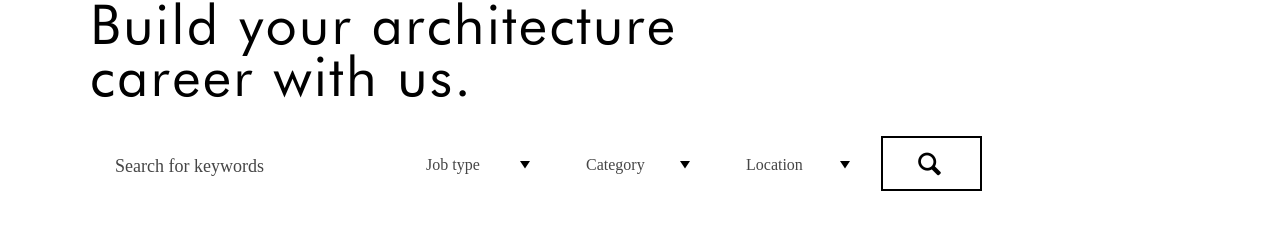
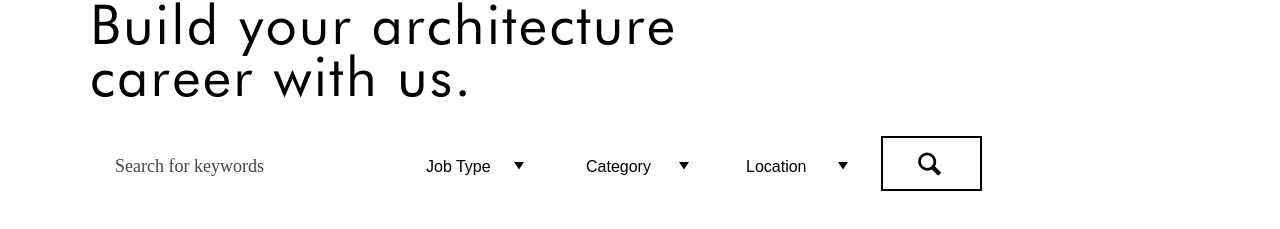
Before and after one commit to elizabethmaccabe/HunterDunning, a website: page index.html in a window 1280 px wide. Shown: the part 258-487 px from the top of the page. Drawn offline with Linux system fonts and the light colour scheme; a web font is replaced by a local one.

Commit message:
Fixed Padding and Select List

```diff
--- a/index.html
+++ b/index.html
@@ -56,41 +56,42 @@
                             <h1>Build your architecture career with us.</h1>
                             <ul class="form-fields">
                                 <li><input type="text" placeholder="Search for keywords"></li>
-                                <li class="dropdown dropdown-type"><a href="#">Job type<span><img src="assets/images/triangle-black.png"></span></a>
-                                    <ul class="dropdown-content content-type">
-                                        <li><a href="javascript:void(0)">Contract/Temporary</a></li>
-                                        <li><a href="javascript:void(0)">Permanent</a></li>
-                                    </ul>
-                                </li>
-                                <li class="dropdown dropdown-category"><a href="#">Category<span><img src="assets/images/triangle-black.png"></span></a>
-                                    <ul class="dropdown-content content-category">
-                                        <li><a href="javascript:void(0)">Architects</a></li>
-                                        <li><a href="javascript:void(0)">Architectural Assistants</a></li>
-                                        <li><a href="javascript:void(0)">Interior Designers</a></li>
-                                        <li><a href="javascript:void(0)">Landscape Design &amp; Planning</a></li>
-                                        <li><a href="javascript:void(0)">Other</a></li>
-                                        <li><a href="javascript:void(0)">Senior Appointments</a></li>
-                                        <li><a href="javascript:void(0)">Technical Coordinators/ Managers</a></li>
-                                        <li><a href="javascript:void(0)">Technicians/Technologists</a></li>
-                                    </ul>
-                                </li>
-                                <li class="dropdown dropdown-location"><a href="#">Location<span><img src="assets/images/triangle-black.png"></span></a>
-                                    <ul class="dropdown-content content-location">
-                                        <li><a href="javascript:void(0)">East Anglia</a></li>
-                                        <li><a href="javascript:void(0)">East Midlands</a></li>
-                                        <li><a href="javascript:void(0)">Ireland</a></li>
-                                        <li><a href="javascript:void(0)">London</a></li>
-                                        <li><a href="javascript:void(0)">North</a></li>
-                                        <li><a href="javascript:void(0)">North East</a></li>
-                                        <li><a href="javascript:void(0)">North West</a></li>
-                                        <li><a href="javascript:void(0)">Norhern Ireland</a></li>
-                                        <li><a href="javascript:void(0)">Scotland</a></li>
-                                        <li><a href="javascript:void(0)">South East</a></li>
-                                        <li><a href="javascript:void(0)">South West</a></li>
-                                        <li><a href="javascript:void(0)">Wales</a></li>
-                                        <li><a href="javascript:void(0)">West Midlands</a></li>
-                                    </ul>
-                                </li>
+                                <select class="dropdown dropdown-type">
+                                    <option selected disabled>Job Type</option>
+                                    <option>Contract/Temporary</option>
+                                    <option>Permanent</option>
+                                </select>
+                                <span class="arrow-type"><img src="assets/images/triangle-black.png"></span>
+                                <select class="dropdown dropdown-category">
+                                    <option selected disabled>Category</option>
+                                    <option>Architects</option>
+                                    <option>Architectural Assistants</option>
+                                    <option>Interior Designers</option>
+                                    <option>Landscape Design &amp; Planning</option>
+                                    <option>Other</option>
+                                    <option>Senior Appointments</option>
+                                    <option>Technical Coordinators/ Managers</option>
+                                    <option>Technicians/Technologists</option>
+                                </select>
+                                <span class="arrow-category"><img src="assets/images/triangle-black.png"></span>
+                                <select class="dropdown dropdown-location">
+                                    <option selected disabled>Location</option>
+                                    <option>East Anglia</option>
+                                    <option>East Anglia</option>
+                                    <option>East Midlands</option>
+                                    <option>Ireland</option>
+                                    <option>London</option>
+                                    <option>North</option>
+                                    <option>North East</option>
+                                    <option>North West</option>
+                                    <option>Norhern Ireland</option>
+                                    <option>Scotland</option>
+                                    <option>South East</option>
+                                    <option>South West</option>
+                                    <option>Wales</option>
+                                    <option>West Midlands</option>
+                                </select>
+                                <span class="arrow-location"><img src="assets/images/triangle-black.png"></span>
                                 <li class="search-field"><a href="jobs.html"><button class="search"><img class="search-icon" src="assets/images/homepage/search-black.png"></button></a></li>
                             </ul>
                         </form>
--- a/sass/pages/_home.scss
+++ b/sass/pages/_home.scss
@@ -189,30 +189,17 @@
 
                     .dropdown
                     {
+                        z-index: 0;
                         position: absolute;
                         width: 150px;
                         height: 55px;
                         background-color: $white;
-                        padding-top: 20px;
+                        padding-top: 5px;
                         padding-left: 25px;
-
-                        a
-                        {
-                            font-family: GothamLight;
-                            color: $dark-grey;
-                        }
-
-                        span
-                        {
-                            position: absolute;
-                            right: 21px;
-                            top: 19px;
-
-                            img
-                            {
-                                width: 10px;
-                            }
-                        }
+                        border: none;
+                        border-radius: 0px;
+                        -webkit-appearance: none;
+                        -webkit-border-radius: 0px;
 
                         .dropdown-content
                         {
@@ -253,6 +240,42 @@
                     .dropdown-category {position: absolute; left: 471px;}
 
                     .dropdown-location {position: absolute; left: 631px;}
+
+                    .arrow-type
+                    {
+                        position: relative;
+                        top: 20px;
+                        left: 120px;
+
+                        img
+                        {
+                            width: 10px;
+                        }
+                    }
+
+                    .arrow-category
+                    {
+                        position: relative;
+                        top: 20px;
+                        left: 270px;
+
+                        img
+                        {
+                            width: 10px;
+                        }
+                    }
+
+                    .arrow-location
+                    {
+                        position: relative;
+                        top: 20px;
+                        left: 415px;
+
+                        img
+                        {
+                            width: 10px;
+                        }
+                    }
 
                     .search-field
                     {
--- a/sass/style.scss
+++ b/sass/style.scss
@@ -68,6 +68,7 @@
 .jobs
 {
     padding-top: 200px;
+    padding-bottom: 0px;
 
     .job-find
     {
@@ -183,6 +184,7 @@
         {
             margin-top: 30px;
             margin-left: -8px;
+            padding-bottom: 100px;
 
             ul
             {
```
Also changed, not shown: assets/css/style.css.
